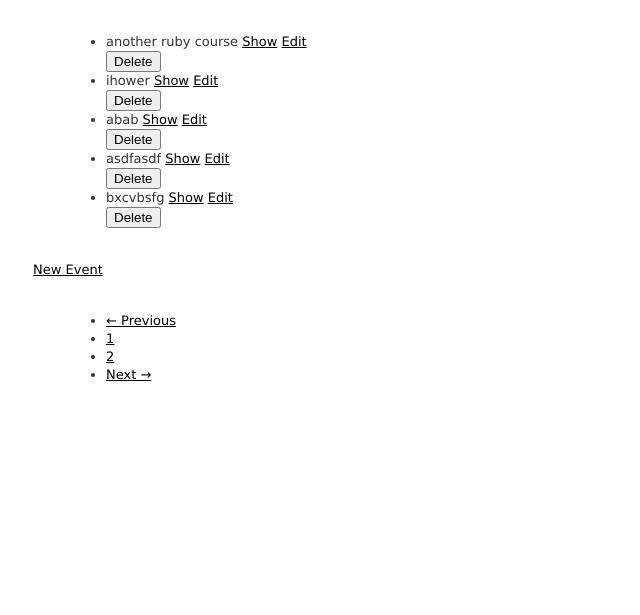
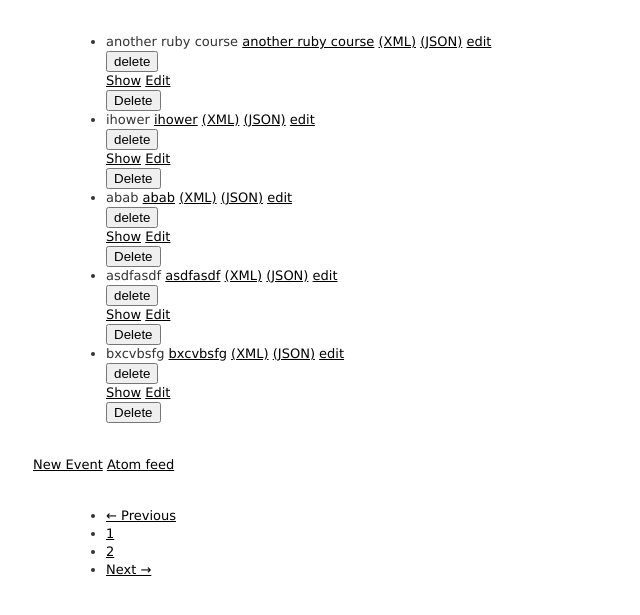
Before and after one commit to TimingJL/RoR-first-practice, a Rails app: page /events in a window 1280 px wide. Shown: the top 615 px of the page, without its empty margins (0-640 px from the left). Run offline with Rails 7, Linux system fonts and the light colour scheme; data comes from the database, SQL or seed files in the repository; style sheets or scripts are compiled from the project's sources; some libraries are stand-ins or nearby versions.

Commit message:
using respond_to to create xml,json,Atom

```diff
--- a/app/controllers/events_controller.rb
+++ b/app/controllers/events_controller.rb
@@ -2,7 +2,14 @@ class EventsController < ApplicationController
 	before_action :set_event, :only => [ :show, :edit, :update, :destroy]
 
 	def index
-  		@events = Event.page(params[:page]).per(5)
+		@events = Event.page(params[:page]).per(5)
+
+		respond_to do |format|
+		format.html # index.html.erb
+		format.xml { render :xml => @events.to_xml }
+		format.json { render :json => @events.to_json }
+		format.atom { @feed_title = "My event list" } # index.atom.builder
+		end
 	end
 
 	def new
@@ -20,7 +27,12 @@ class EventsController < ApplicationController
 	end
 
 	def show
-	  @page_title = @event.name
+		@event = Event.find(params[:id])
+		respond_to do |format|
+		format.html { @page_title = @event.name } # show.html.erb
+		format.xml # show.xml.builder
+		format.json { render :json => { id: @event.id, name: @event.name }.to_json }
+		end
 	end
 
 	def edit
--- a/app/views/events/index.html.erb
+++ b/app/views/events/index.html.erb
@@ -1,13 +1,20 @@
 <ul>
 <% @events.each do |event| %>
   <li>
- 	  <%= event.name %>
-	  <%= link_to 'Show', event_path(event) %>
-	  <%= link_to 'Edit', edit_event_path(event) %>
-	  <%= button_to 'Delete', event_path(event), :method => :delete, :data => { :confirm => "Are you sure?"} %>
+	<%= event.name %>
+	<%= link_to event.name, event_path(event) %>
+	<%= link_to " (XML)", event_path(event, :format => :xml) %>
+	<%= link_to " (JSON)", event_path(event, :format => :json) %>
+	<%= link_to 'edit', edit_event_path(event) %>
+	<%= button_to 'delete', event_path(event), :method => :delete, :data => { :confirm => "Are you sure?" } %>
+
+	<%= link_to 'Show', event_path(event) %>
+	<%= link_to 'Edit', edit_event_path(event) %>
+	<%= button_to 'Delete', event_path(event), :method => :delete, :data => { :confirm => "Are you sure?"} %>
 
   </li>
 <% end %>
 </ul>
 <%= link_to 'New Event', new_event_path %>
+<%= link_to "Atom feed", events_path(:format => :atom) %>
 <%= paginate @events %>
```
Also changed, not shown: 3 other files.
